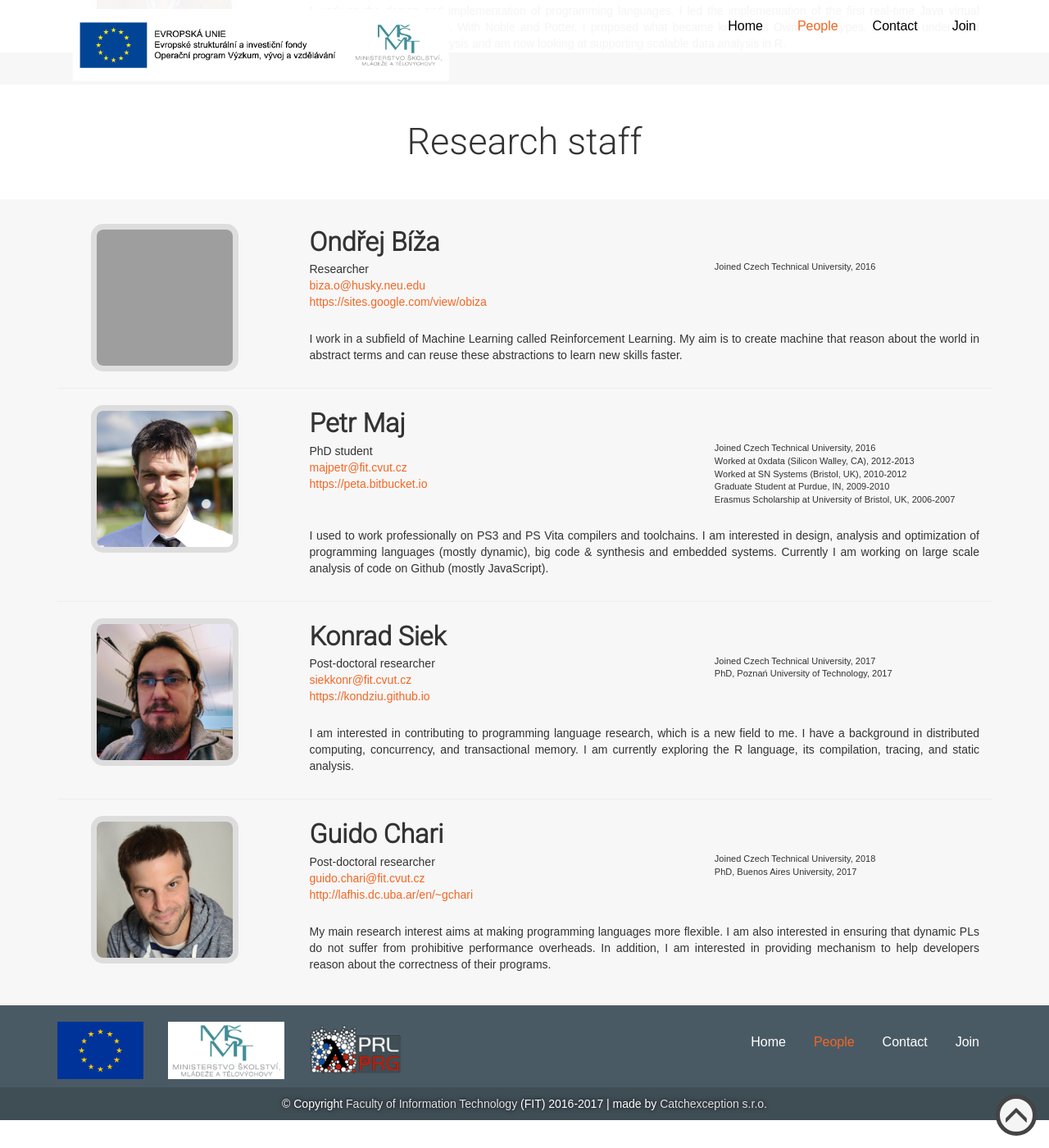
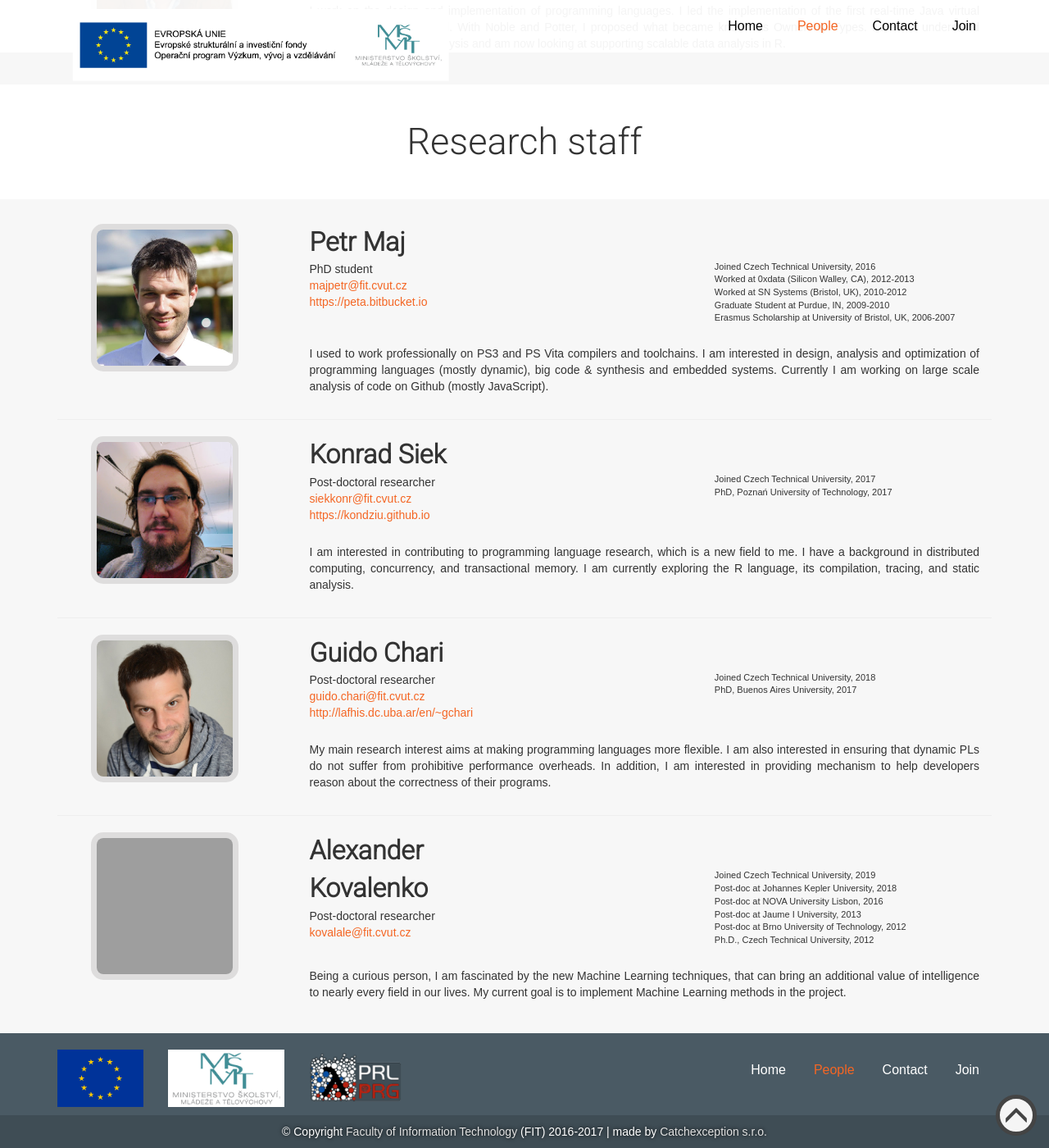
Before and after one commit to ckirsch/bigcode-prl-prg.github.io, a Jekyll site: the page built from people.md, in a window 1280 px wide and 1400 px high, scrolled down 386 px. Shown: the whole window at 82% size. Built offline with Jekyll 4.4.1, drawn with Linux system fonts in a browser that asks for light colours; grey boxes are pictures that could not be loaded.

Commit message:
Added Alex. Retired Ondra.

```diff
--- a/people.md
+++ b/people.md
@@ -16,15 +16,6 @@ people:
     - MSc, University of Victoria, 1995
     note: "I work on the design and implementation of programming languages. I led the implementation of the first real-time Java virtual machine to be flight-tested. With Noble and Potter, I proposed what became known as Ownership Types.  I tried to understand JavaScript by dynamic analysis and am now looking at supporting scalable data analysis in R."
 
-  - type: researcher
-    name: Ondřej Bíža
-    photo: ondrej_biza.jpg
-    title: Researcher
-    email: biza.o@husky.neu.edu
-    web: https://sites.google.com/view/obiza
-    bio:
-    - Joined Czech Technical University, 2016
-    note: "I work in a subfield of Machine Learning called Reinforcement Learning. My aim is to create machine that reason about the world in abstract terms and can reuse these abstractions to learn new skills faster."
 
   - type: researcher
     name: Petr Maj
@@ -62,6 +53,20 @@ people:
     - PhD, Buenos Aires University, 2017
     note: "My main research interest aims at making programming languages more flexible. I am also interested in ensuring that dynamic PLs do not suffer from prohibitive performance overheads. In addition, I am interested in providing mechanism to help developers reason about the correctness of their programs."
 
+  - type: researcher
+    name: Alexander Kovalenko
+    photo: alexander_kovalenko.jpg
+    title: Post-doctoral researcher
+    email: kovalale@fit.cvut.cz
+    web:
+    bio:
+    - Joined Czech Technical University, 2019
+    - Post-doc at Johannes Kepler University, 2018
+    - Post-doc at NOVA University Lisbon, 2016
+    - Post-doc at Jaume I University, 2013
+    - Post-doc at Brno University of Technology, 2012
+    - Ph.D., Czech Technical University, 2012
+    note: "Being a curious person, I am fascinated by the new Machine Learning techniques, that can bring an additional value of intelligence to nearly every field in our lives. My current goal is to implement Machine Learning methods in the project."
 
   - type: admin
     name: Lucie Lerch
@@ -72,4 +77,15 @@ people:
     - Joined Czech Technical University, 2016
     note: "I am the first point of contact for any issues or discrepancies arising from anywhere. My work is to prepare, coordinate, control such matters as budget, reports and various issues linked to the project. My goal is to give others as much space as possible to concentrate on their research work."
 
+  - type: alumni
+    name: Ondřej Bíža
+    photo: ondrej_biza.jpg
+    title: Researcher
+    email: biza.o@husky.neu.edu
+    web: https://sites.google.com/view/obiza
+    bio: October 2018 - July 2019
+#    - Joined Czech Technical University, 2016
+#    note: "I work in a subfield of Machine Learning called Reinforcement Learning. My aim is to create machine that reason about the world in abstract terms and can reuse these abstractions to learn new skills faster."
+
+
 ---
```
